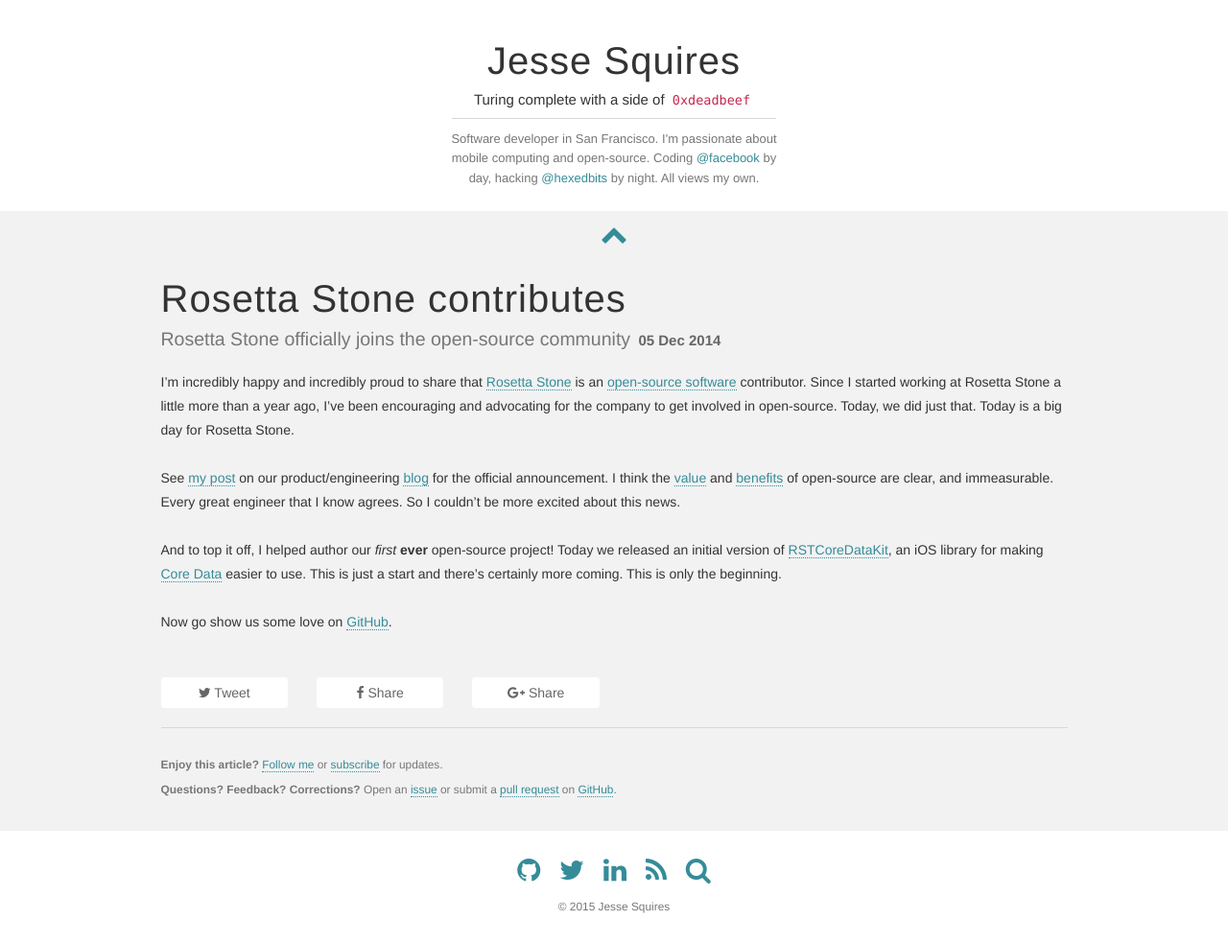
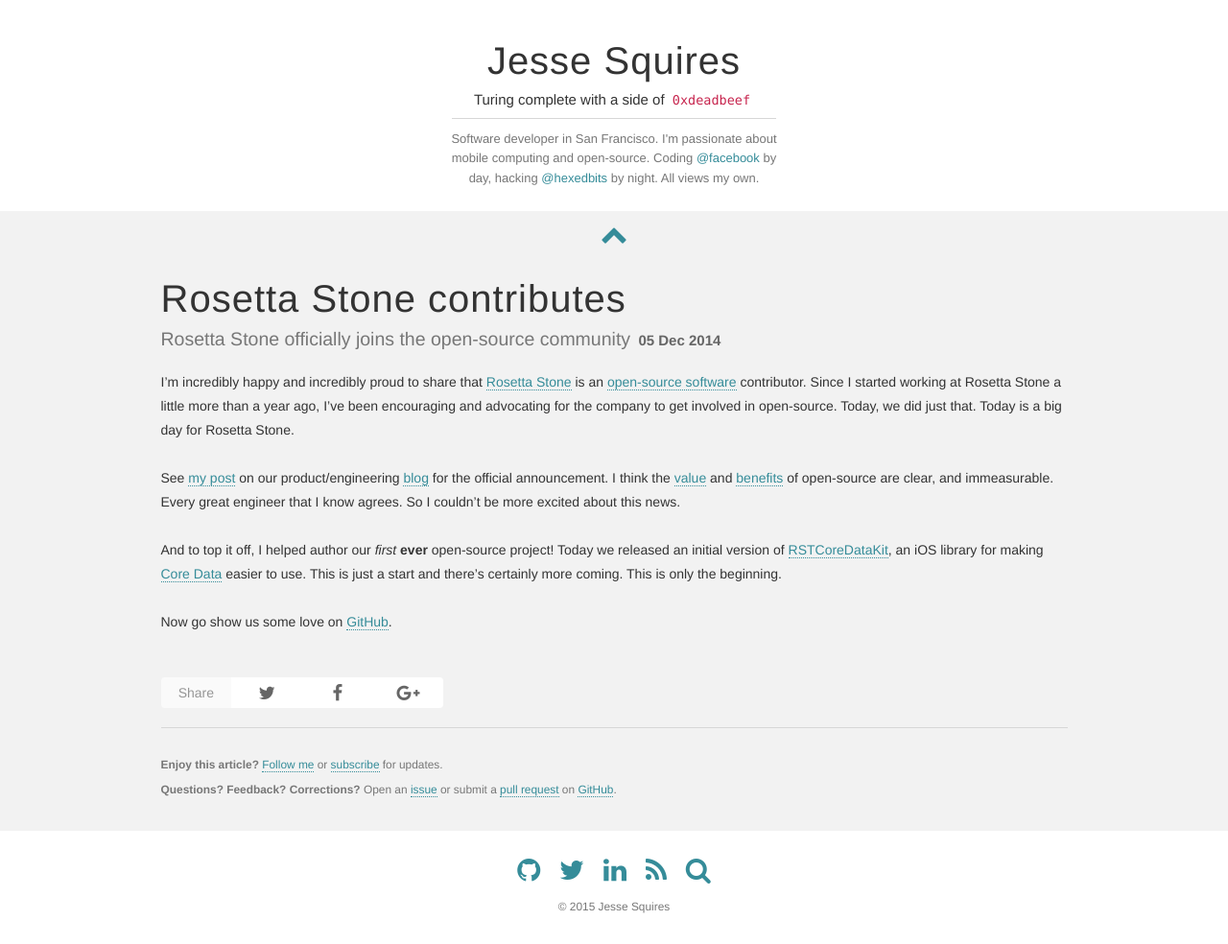
Before and after one commit to jessesquires/jessesquires.com, a Jekyll site: the page built from _posts/2014-12-05-rosetta-stone-contributes.md, in a window 1280 px wide. Shown: the whole page at 96% size. Built offline with Jekyll 4.4.1, drawn with Linux system fonts in a browser that asks for light colours; nearby versions of some CDN libraries; Markdown is read by kramdown in place of the engine named in the settings.

Commit message:
rework share buttons

```diff
--- a/_layouts/post.html
+++ b/_layouts/post.html
@@ -23,23 +23,32 @@
 
 <div class="sharing">
 	<div class="row">
+		<div class="col-md-4 col-sm-4 col-xs-12">
+			<div class="btn-group btn-group-justified" role="group">
 
-		<div class="col-md-2 col-sm-3 col-xs-4">
-			<a class="btn btn-default btn-block" href="https://twitter.com/intent/tweet?text={{ page.title | uri_escape }}%20{{ site.url }}{{ page.url }}%20via%20@jesse_squires" target="_blank">
-				<i class="fa fa-twitter"></i><span class="hidden-xs"> Tweet</span>
-			</a>
-		</div> <!-- col -->
+				<div class="btn-group" role="group">
+					<button class="btn btn-default disabled">Share</button>
+				</div>
 
-		<div class="col-md-2 col-sm-3 col-xs-4">
-			<a class="btn btn-default btn-block" href="https://www.facebook.com/sharer.php?u={{ site.url }}{{ page.url }}" target="_blank">
-				<i class="fa fa-facebook"></i><span class="hidden-xs"> Share</span>
-			</a>
-		</div> <!-- col -->
+				<div class="btn-group" role="group">
+					<a class="btn btn-default" href="https://twitter.com/intent/tweet?text={{ page.title | uri_escape }}%20{{ site.url }}{{ page.url }}%20via%20@jesse_squires" target="_blank">
+						<i class="fa fa-lg fa-twitter"></i>
+					</a>
+				</div>
 
-		<div class="col-md-2 col-sm-3 col-xs-4">
-			<a class="btn btn-default btn-block" href="https://plus.google.com/share?url={{ site.url }}{{ page.url }}" target="_blank">
-				<i class="fa fa-google-plus"></i><span class="hidden-xs"> Share</span>
-			</a>
+				<div class="btn-group" role="group">
+					<a class="btn btn-default" href="https://www.facebook.com/sharer.php?u={{ site.url }}{{ page.url }}" target="_blank">
+						<i class="fa fa-lg fa-facebook"></i>
+					</a>
+				</div>
+
+				<div class="btn-group" role="group">
+					<a class="btn btn-default" href="https://plus.google.com/share?url={{ site.url }}{{ page.url }}" target="_blank">
+						<i class="fa fa-lg fa-google-plus"></i>
+					</a>
+				</div>
+
+			</div> <!-- btn group -->
 		</div> <!-- col -->
 	</div> <!-- row -->
 </div> <!-- sharing -->
```
